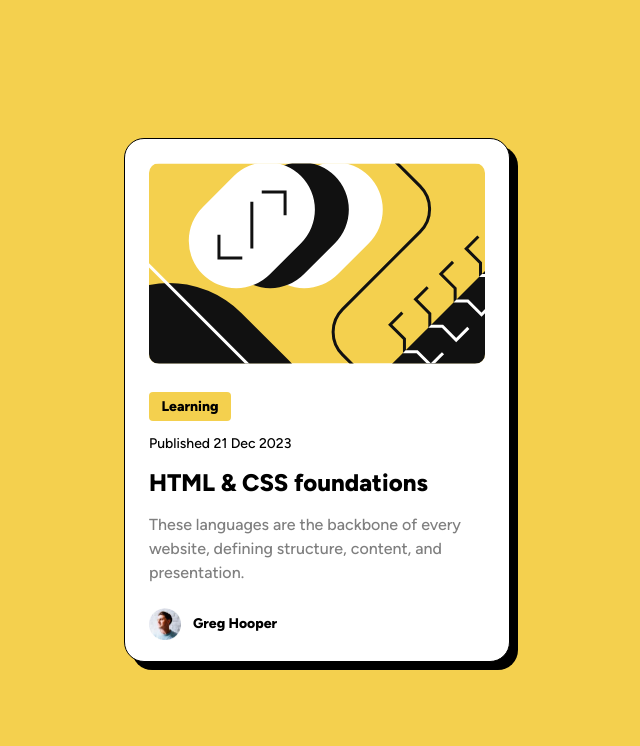
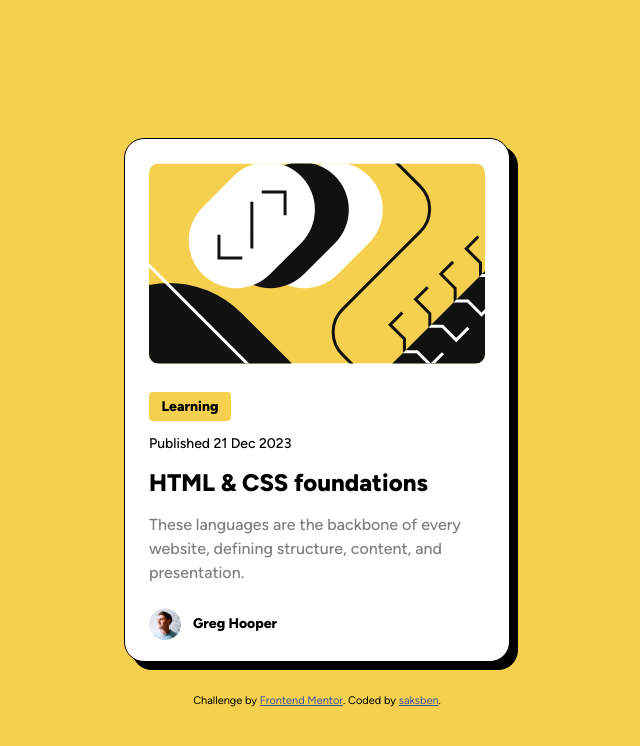
Before and after one commit to saksben/blog-preview-card, a plain HTML site: page index.html in a window 1280 px wide. Shown: the whole page, without its empty margins (323-963 px from the left). Drawn offline with Linux system fonts and the light colour scheme.

Commit message:
attribution

```diff
--- a/index.html
+++ b/index.html
@@ -112,6 +112,7 @@
         position: absolute;
         font-size: 11px;
         text-align: center;
+        margin-top: 600px;
       }
       .attribution a {
         color: hsl(228, 45%, 44%);
@@ -144,12 +145,12 @@
       </div>
     </main>
 
-    <!-- <div class="attribution">
+    <div class="attribution">
       Challenge by
       <a href="https://www.frontendmentor.io?ref=challenge" target="_blank"
         >Frontend Mentor</a
       >. Coded by
-      <a href="https://www.frontendmentor.io/profile/saksben">Benjamin Saks</a>.
-    </div> -->
+      <a href="https://www.frontendmentor.io/profile/saksben">saksben</a>.
+    </div>
   </body>
 </html>
```
